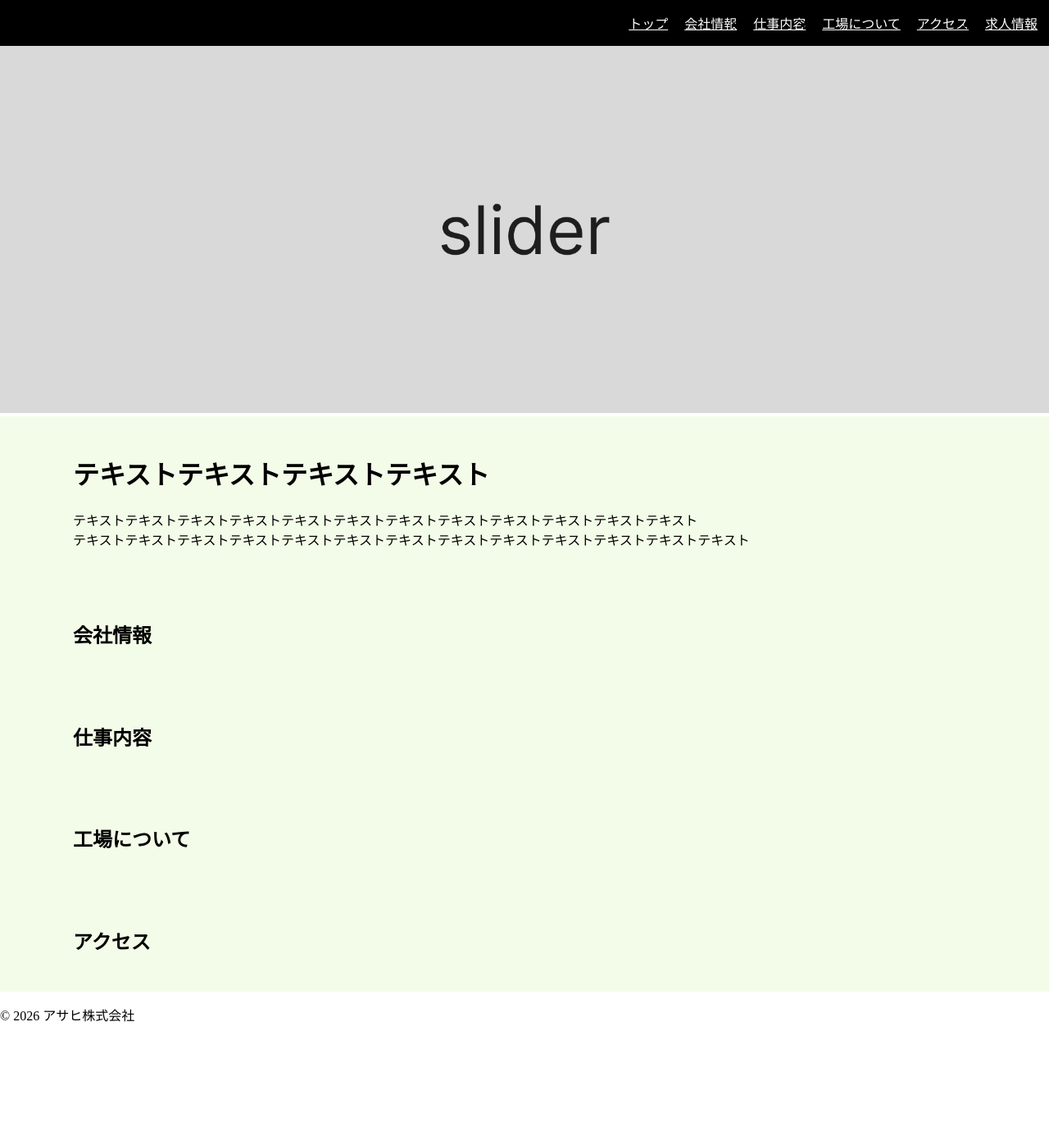
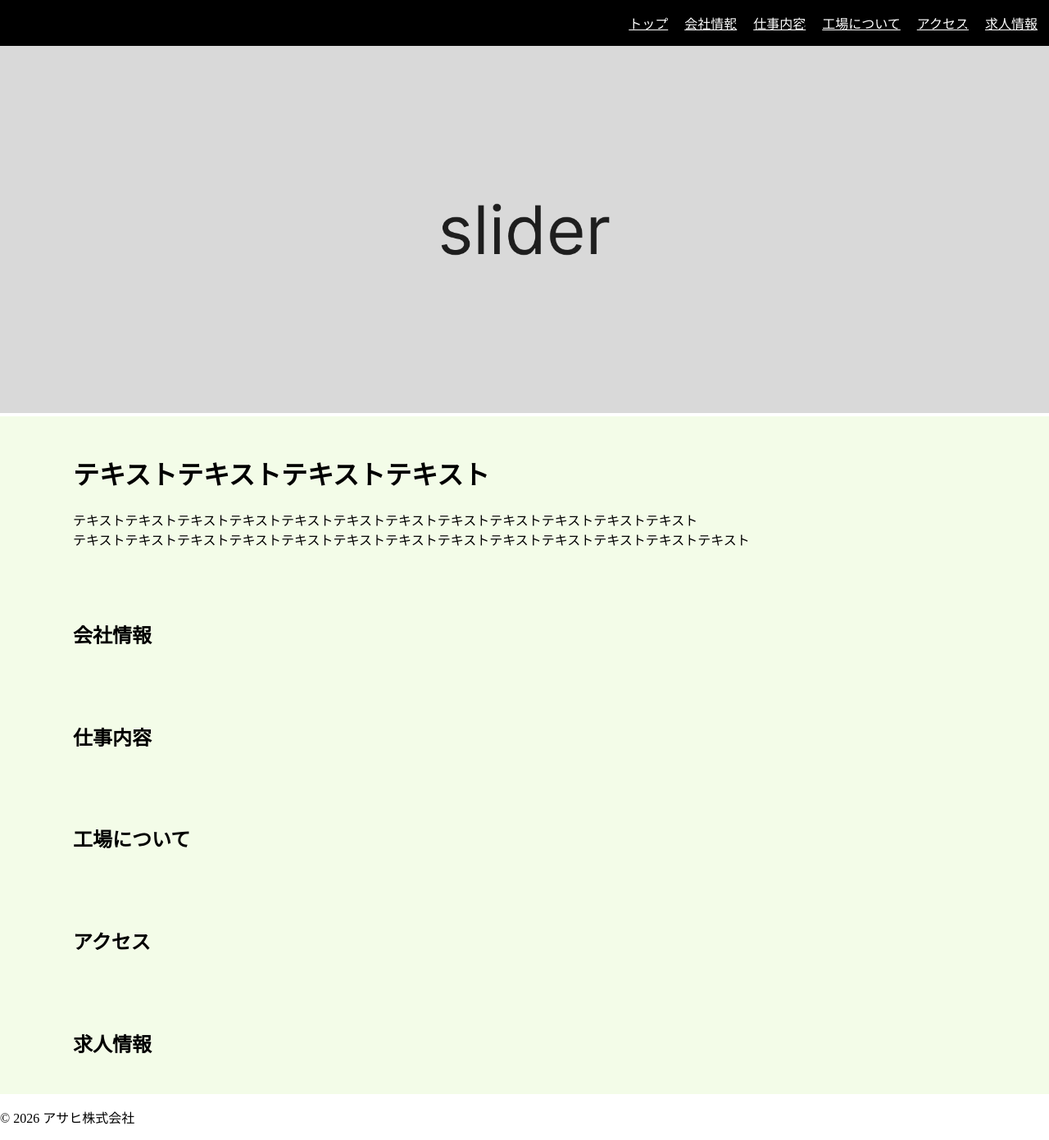
Before and after one commit to asahi-jinz/asahi, a Jekyll site: the page built from index.html, in a window 1280 px wide. Shown: the whole page at 82% size. Built offline with Jekyll 4.4.1, drawn with Linux system fonts in a browser that asks for light colours; some web fonts are replaced; before the commit the page ends 1266 px from its top, so only the background shows below that.

Commit message:
Update index.html

```diff
--- a/index.html
+++ b/index.html
@@ -26,3 +26,7 @@ title: Home
 <div id="access" class="section section5">
   <h2>アクセス</h2>
 </div>
+
+<div id="recruit" class="section section6">
+  <h2>求人情報</h2>
+</div>
```
